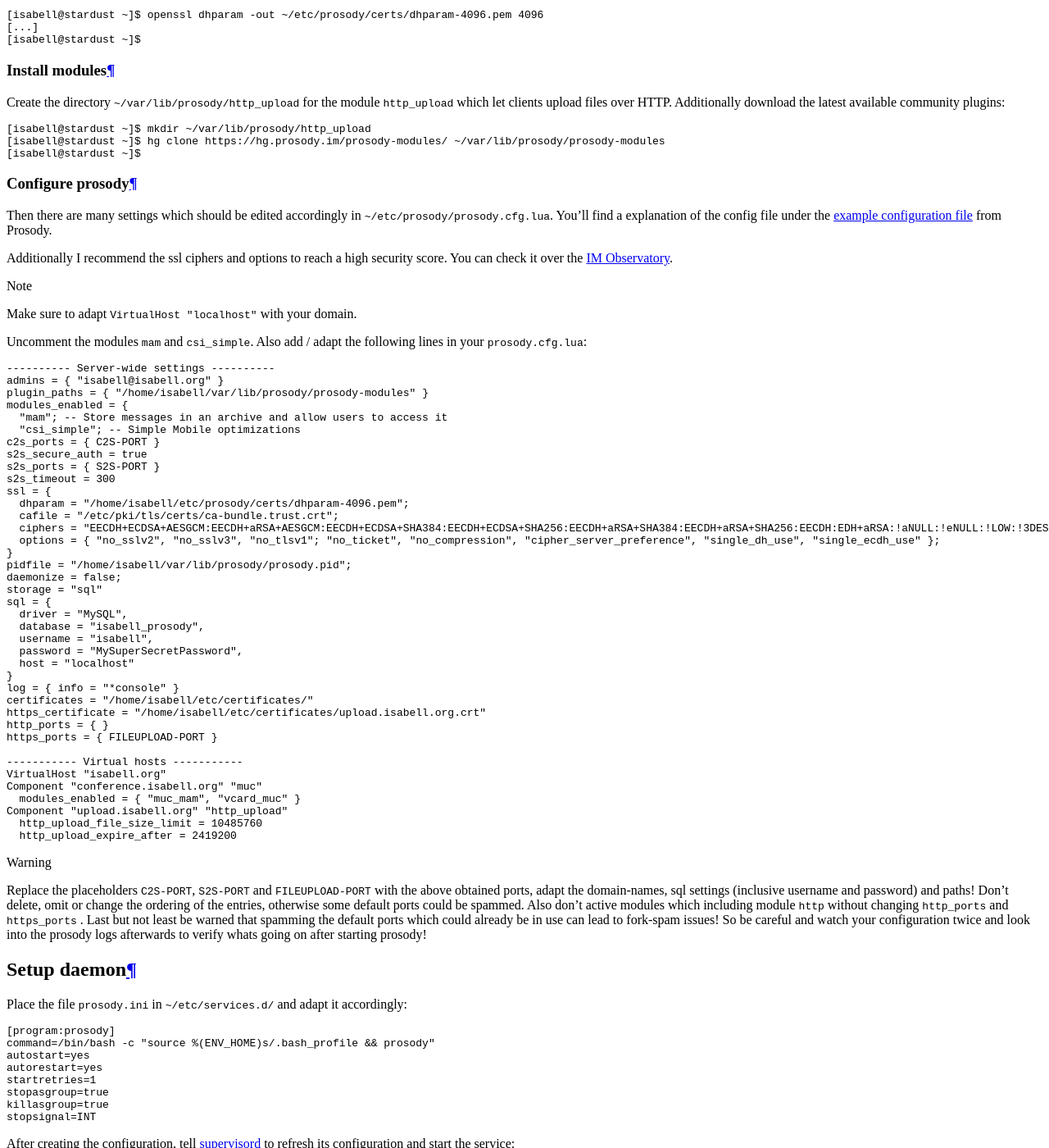
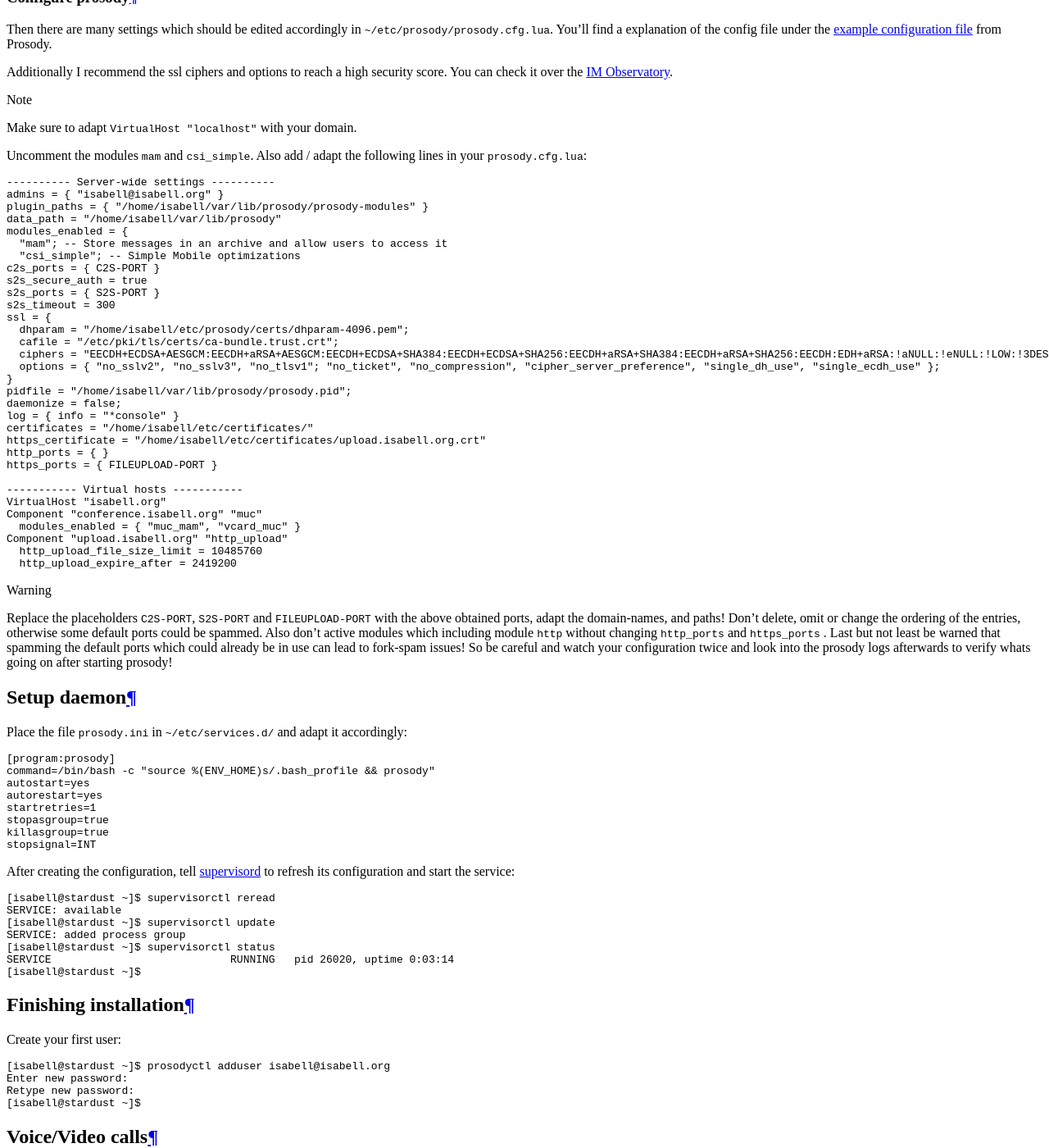
Before and after one commit to Uberspace/lab, a Sphinx documentation site: the page built from source/guide_prosody.rst, in a window 1280 px wide and 1400 px high, scrolled down 8661 px. Shown: the whole window at 82% size. Built offline with Sphinx 7.4.7 and the Read the Docs theme 2.0.0, drawn with Linux system fonts in a browser that asks for light colours; some of the changed text lies outside the part shown.

Commit message:
[Prosody] Use file-based storage

```diff
--- a/source/guide_prosody.rst
+++ b/source/guide_prosody.rst
@@ -28,7 +29,6 @@ XMPP is an open and free alternative to commercial messaging and chat providers.
   * :manual:`Domains <web-domains>`
   * :manual:`Firewall Ports <basics-ports>`
   * :manual:`HTTPS <web-https>`
-  * :manual:`MySQL <database-mysql>`
   * :manual:`supervisord <daemons-supervisord>`
 
 This guide is based on the initial `pull request`_ from fapsi_.
@@ -155,13 +155,10 @@ The following dependencies_ (``luasocket``, ``luaexpat``, ``luafilesystem`` and
  luasec [...] is now built and installed in [...]
  [isabell@stardust ~]$
 
-Further optional ones (``luadbi-mysql``, ``luabitop`` and ``luaevent``) can be installed with these commands:
+Further optional ones (``luabitop`` and ``luaevent``) can be installed with these commands:
 
 ::
 
- [isabell@stardust ~]$ luarocks install luadbi-mysql --local MYSQL_BINDIR="/usr/bin" MYSQL_INCDIR="/usr/include/mysql" MYSQL_LIBDIR="/usr/lib64"
- luadbi [...] is now built and installed in [...]
- luadbi-mysql [...] is now built and installed in [...]
  [isabell@stardust ~]$ luarocks install luabitop --local
  luabitop [...] is now built and installed in [...]
  [isabell@stardust ~]$ luarocks install luaevent --local
@@ -171,18 +168,6 @@ Further optional ones (``luadbi-mysql``, ``luabitop`` and ``luaevent``) can be i
 .. note:: The variables ``*_BINDIR`` ``*__INCDIR`` and ``*_LIBDIR`` are necessary for correct linking the associated library because CentOS uses a different layout for those files than luarocks expects!
 
 To list the installed packages with their versions use the command ``luarocks list``.
-
-MySQL
------
-
-.. include:: includes/my-print-defaults.rst
-
-Create a database for prosody:
-
-::
-
- [isabell@stardust ~]$ mysql -e "CREATE DATABASE ${USER}_prosody"
- [isabell@stardust ~]$
 
 Installation
 ============
@@ -267,6 +252,7 @@ Uncomment the modules ``mam`` and ``csi_simple``. Also add / adapt the following
  ---------- Server-wide settings ----------
  admins = { "isabell@isabell.org" }
  plugin_paths = { "/home/isabell/var/lib/prosody/prosody-modules" }
+ data_path = "/home/isabell/var/lib/prosody"
  modules_enabled = {
    "mam"; -- Store messages in an archive and allow users to access it
    "csi_simple"; -- Simple Mobile optimizations
@@ -282,14 +268,6 @@ Uncomment the modules ``mam`` and ``csi_simple``. Also add / adapt the following
  }
  pidfile = "/home/isabell/var/lib/prosody/prosody.pid";
  daemonize = false;
- storage = "sql"
- sql = {
-   driver = "MySQL",
-   database = "isabell_prosody",
-   username = "isabell",
-   password = "MySuperSecretPassword",
-   host = "localhost"
- }
  log = { info = "*console" }
  certificates = "/home/isabell/etc/certificates/"
  https_certificate = "/home/isabell/etc/certificates/upload.isabell.org.crt"
@@ -304,7 +282,7 @@ Uncomment the modules ``mam`` and ``csi_simple``. Also add / adapt the following
    http_upload_file_size_limit = 10485760
    http_upload_expire_after = 2419200
 
-.. warning:: Replace the placeholders ``C2S-PORT``, ``S2S-PORT`` and ``FILEUPLOAD-PORT`` with the above obtained ports, adapt the domain-names, sql settings (inclusive username and password) and paths! Don't delete, omit or change the ordering of the entries, otherwise some default ports could be spammed. Also don't active modules which including module ``http`` without changing ``http_ports`` and ``https_ports`` . Last but not least be warned that spamming the default ports which could already be in use can lead to fork-spam issues! So be careful and watch your configuration twice and look into the prosody logs afterwards to verify whats going on after starting prosody!
+.. warning:: Replace the placeholders ``C2S-PORT``, ``S2S-PORT`` and ``FILEUPLOAD-PORT`` with the above obtained ports, adapt the domain-names, and paths! Don't delete, omit or change the ordering of the entries, otherwise some default ports could be spammed. Also don't active modules which including module ``http`` without changing ``http_ports`` and ``https_ports`` . Last but not least be warned that spamming the default ports which could already be in use can lead to fork-spam issues! So be careful and watch your configuration twice and look into the prosody logs afterwards to verify whats going on after starting prosody!
 
 Setup daemon
 ============
```
Also changed, not shown: other parts of source/guide_prosody.rst (+1 -0 lines).
